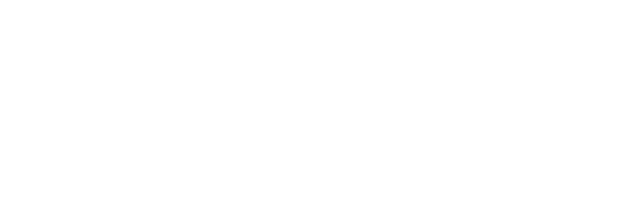
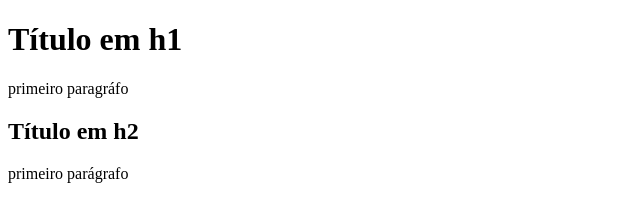
Before and after one commit to ingrid-albuquerque/CBTDWEB, a plain HTML site: page index.html in a window 1280 px wide. Shown: the whole page, without its empty margins (0-640 px from the left). Drawn offline with Linux system fonts and the light colour scheme.

Commit message:
Update index.html

```diff
--- a/index.html
+++ b/index.html
@@ -1 +1,13 @@
-<html></html>
+<!DOCTYPE html>
+<html>
+<head>
+
+</head>
+<title></title>
+<body>
+    <h1> Título em h1</h1>
+<p> primeiro paragráfo</p>
+<h2> Título em h2</h2>
+<p> primeiro parágrafo</p>
+</body>
+</html>
```
